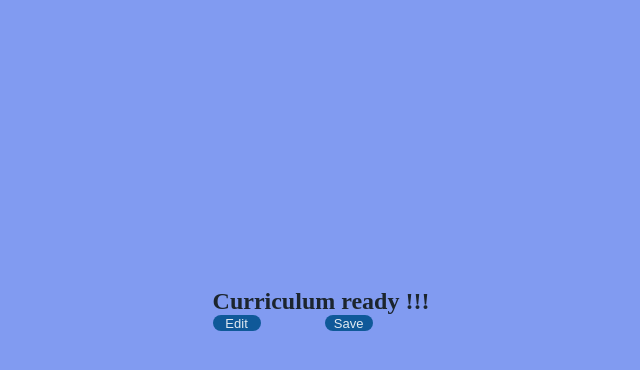
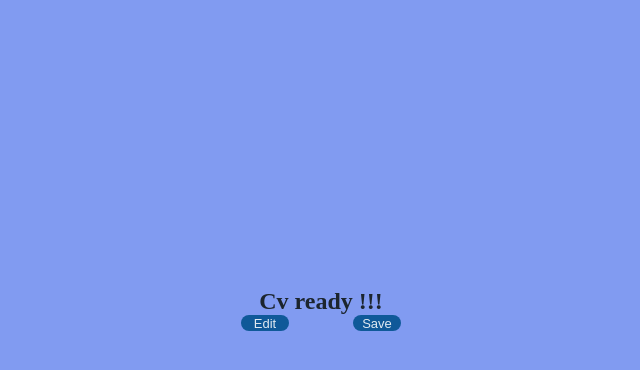
Before and after one commit to End46/-CV-Application, a React (Vite) app: page / in a window 1280 px wide. Both pictures are taken after a click on the button "Finish". Shown: the top 370 px of the page, without its empty margins (319-959 px from the left). Built offline with nearby package versions, Linux system fonts and the light colour scheme.

Commit message:
Change Curriculum for Cv

```diff
--- a/src/App.jsx
+++ b/src/App.jsx
@@ -77,7 +77,7 @@ function App() {
       view ?(
         <div className='view'>
           <div id="delete">
-            <h1>Curriculum ready !!!</h1>
+            <h1>Cv ready !!!</h1>
             <div id='viewButtons'>
               <button onClick={()=>{
                 setview(!view);
```
